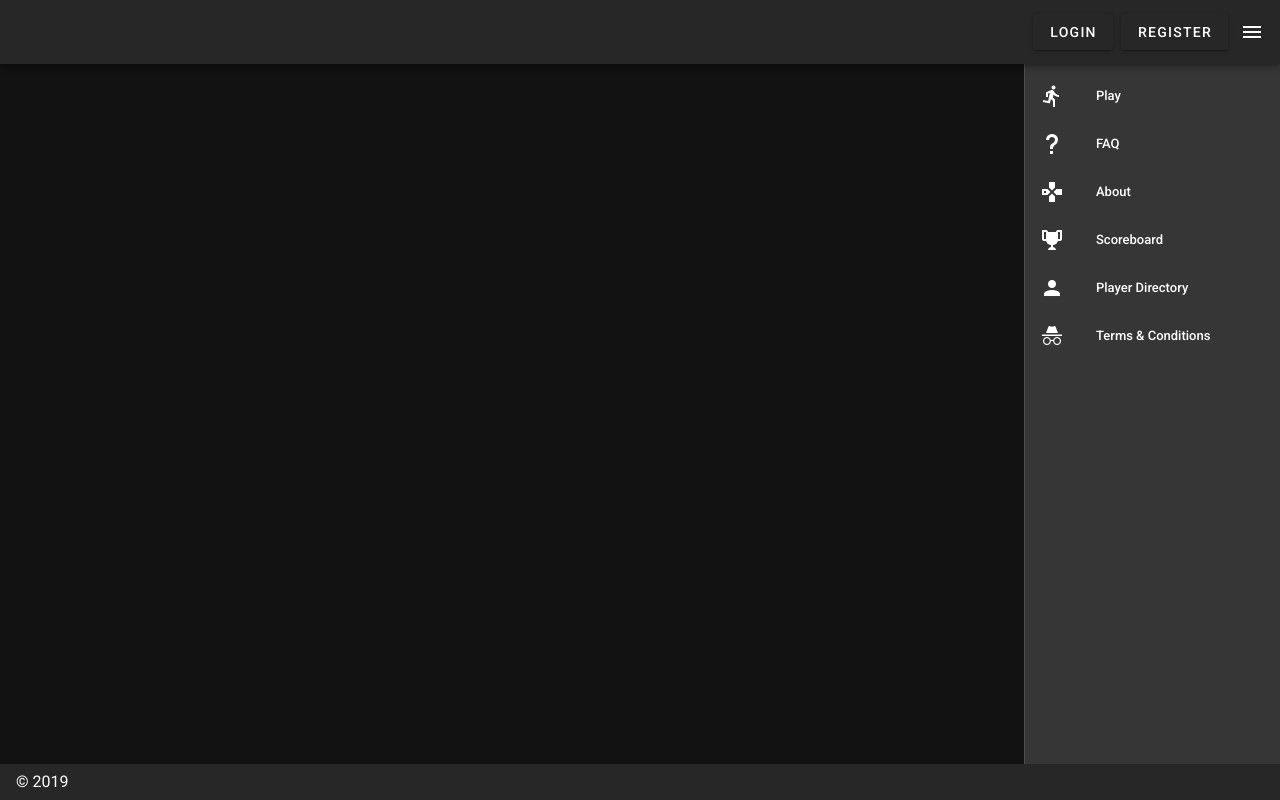
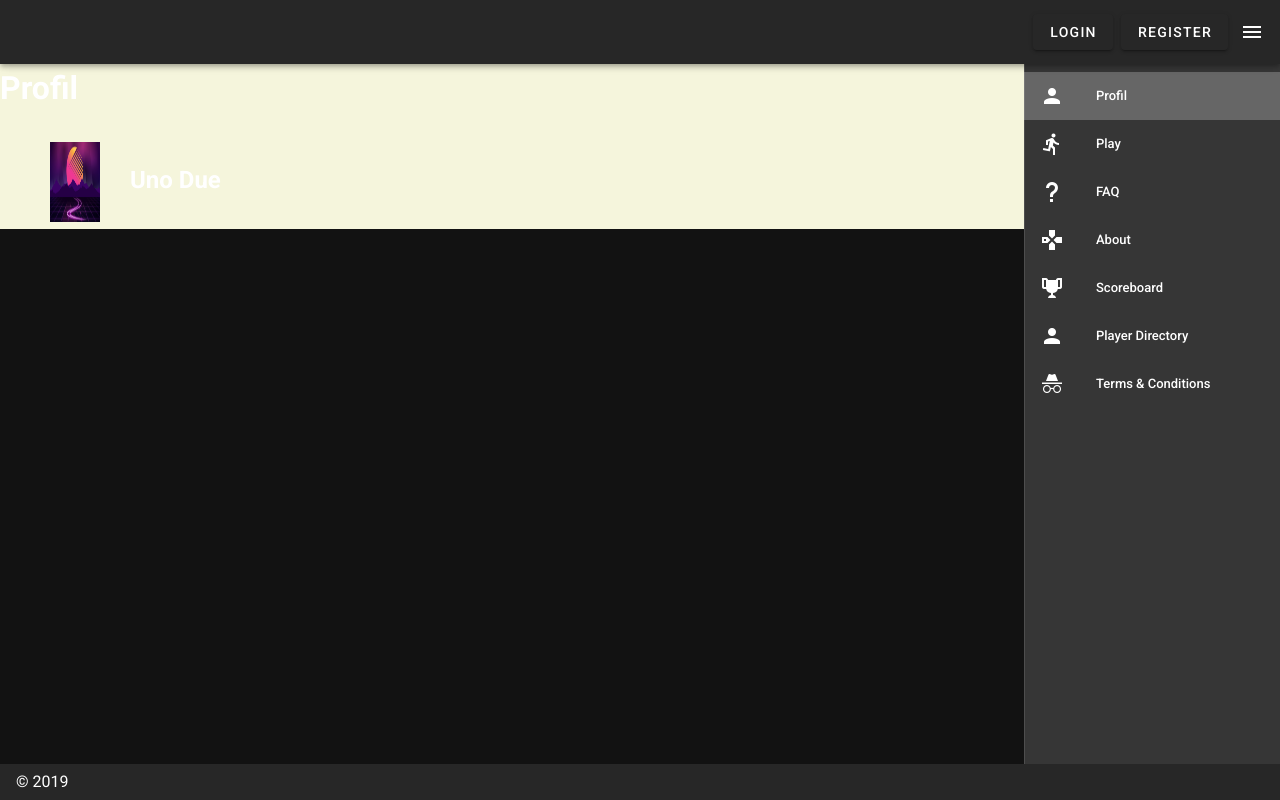
Before and after one commit to hfu-gis/Delta, a Vue app: page /Playerprofile in a window 1280 px wide. Built offline with nearby package versions, Linux system fonts and the light colour scheme.

Commit message:
playerprofile page connected

```diff
--- a/src/App.vue
+++ b/src/App.vue
@@ -20,7 +20,7 @@
       <v-toolbar-title><v-img height="60px" width="80px" src="./assets/BotsLogo.png"></v-img></v-toolbar-title>
       </router-link>
       <v-spacer/>
-      <v-btn class="mr-2" to="/LoginBotS">Login</v-btn>
+      <v-btn class="mr-2" to="/Login">Login</v-btn>
       <v-btn to="/Registration"> Register </v-btn>
       <v-app-bar-nav-icon @click.stop="drawer = !drawer" />
     </v-app-bar>
@@ -44,6 +44,7 @@
     data: () => ({
       drawer: null,
       items: [
+        { title: "Profil", to: "/Playerprofile" , icon: 'mdi-account'},
         { title: "Play", to: "/Game" , icon: 'mdi-run'},
         { title: "FAQ", to: "/Faq" , icon: 'mdi-help'},
         { title: "About", to: "/About", icon: 'mdi-gamepad-left' },
--- a/src/router/index.js
+++ b/src/router/index.js
@@ -17,6 +17,7 @@ import Magician from "../views/Magician";
 import Robot from "../views/Robot";
 import Scrapper from "../views/Scrapper";
 import Thief from "../views/Thief";
+import Playerprofile from "../views/Playerprofile";
 
 Vue.use(VueRouter);
 
@@ -25,6 +26,11 @@ const routes = [
     path: "/Registration",
     name: "Registration",
     component: Registration
+  },
+  {
+    path: "/Playerprofile",
+    name: "Playerprofile",
+    component: Playerprofile
   },
   {
     path: "/About",
@@ -68,7 +74,7 @@ const routes = [
   },
   {
     path: "/LoginBotS",
-    name: "LoginBotS",
+    name: "Login",
     component: LoginBotS
   },
   {
--- a/src/views/Playerdirectory.vue
+++ b/src/views/Playerdirectory.vue
@@ -7,46 +7,7 @@
         </header>
       </section>
       <section class="tabelle">
-        <v-container fluid>
-          <v-data-iterator
-            :items="items"
-            item-key="name"
-            :items-per-page="4"
-            :single-expand="expand"
-            hide-default-footer
-          >
-            <template v-slot:default="{ items, isExpanded, expand }">
-              <v-row>
-                <v-col
-                  v-for="item in items"
-                  :key="item.name"
-                  cols="12"
-                  sm="6"
-                  md="4"
-                  lg="3"
-                >
-                  <v-card>
-                    <v-card-title>
-                      <h4>{{ item.name }}</h4>
-                    </v-card-title>
-                    <v-switch
-                      :input-value="isExpanded(item)"
-                      :label="isExpanded(item) ? 'Expandded' : 'Closed'"
-                      @change="v => expand(item, v)"
-                    ></v-switch>
-                    <v-divider></v-divider>
-                    <v-data-table
-                      :headers="headers"
-                      :items="desserts"
-                      :sort-by="['Username', 'Score', 'Playtime']"
-                      :sort-desc="[false, true]"
-                    ></v-data-table>
-                  </v-card>
-                </v-col>
-              </v-row>
-            </template>
-          </v-data-iterator>
-        </v-container>
+
       </section>
     </main>
   </div>
--- /dev/null
+++ b/src/views/Playerprofile.vue
@@ -0,0 +1,45 @@
+<template>
+    <div class="body">
+        <h1>Profil</h1>
+        <section class="Profilinhalt">
+            <article class="profil">
+                <div class="profilbild">
+                    <img class="proilbildbild" src="../assets/122043.jpg">
+                </div>
+                <div class="profilname">
+                    <h2>Uno Due</h2>
+                </div>
+            </article>
+            <article></article>
+            <article></article>
+        </section>
+    </div>
+</template>
+
+<script>
+    export default {
+        name: "Playerprofile"
+    }
+</script>
+
+<style scoped>
+
+    .proilbildbild{
+        width: 50px;
+        height: 80px;
+    }
+    .profil{
+        display: flex;
+        margin-top: 30px;
+    }
+    .proilbildbild{
+        margin-left: 50px;
+    }
+    .profilname{
+        margin-top: 20px;
+        margin-left: 30px;
+    }
+    .body{
+        background-color: beige;
+    }
+</style>
```
